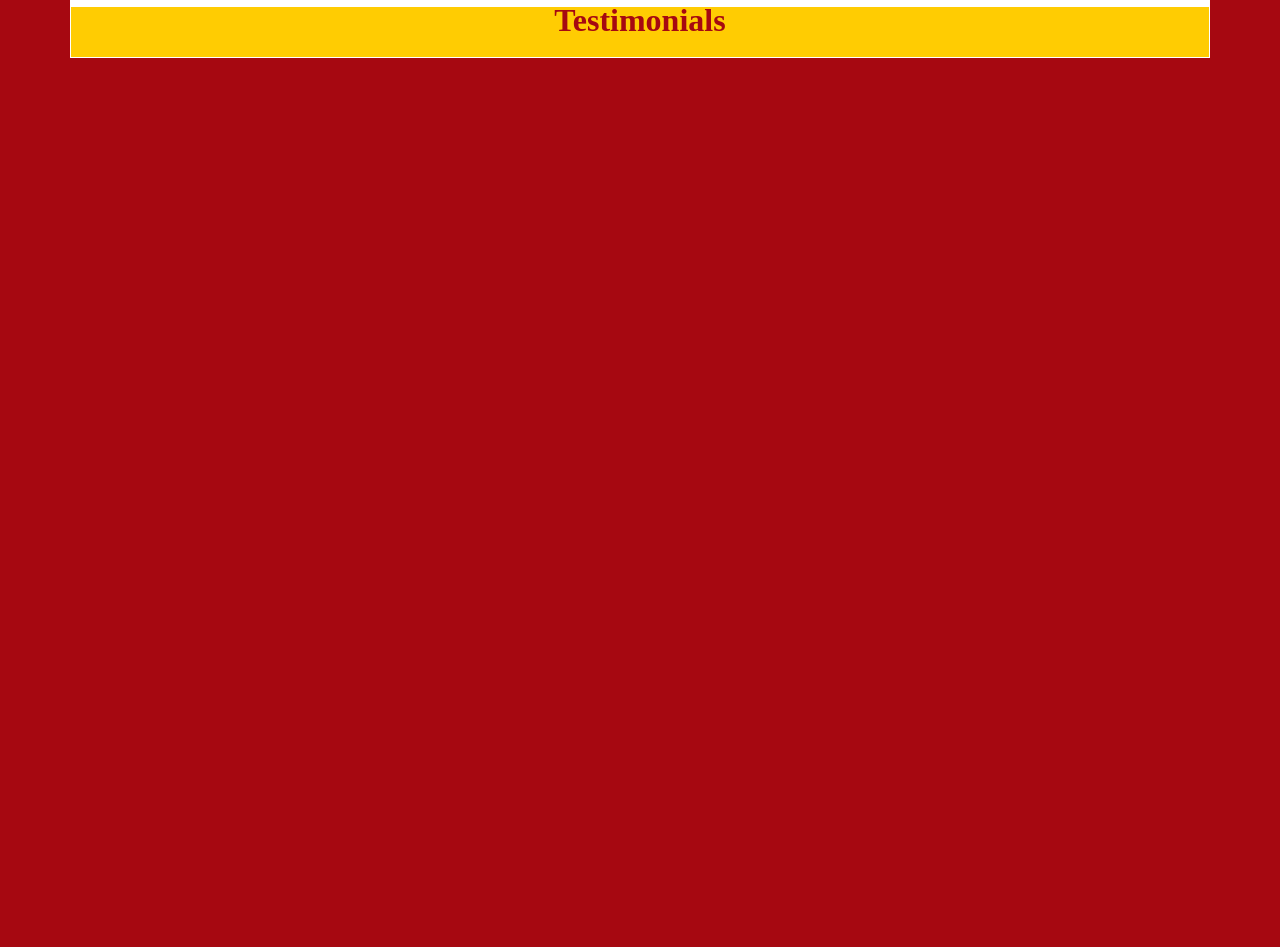
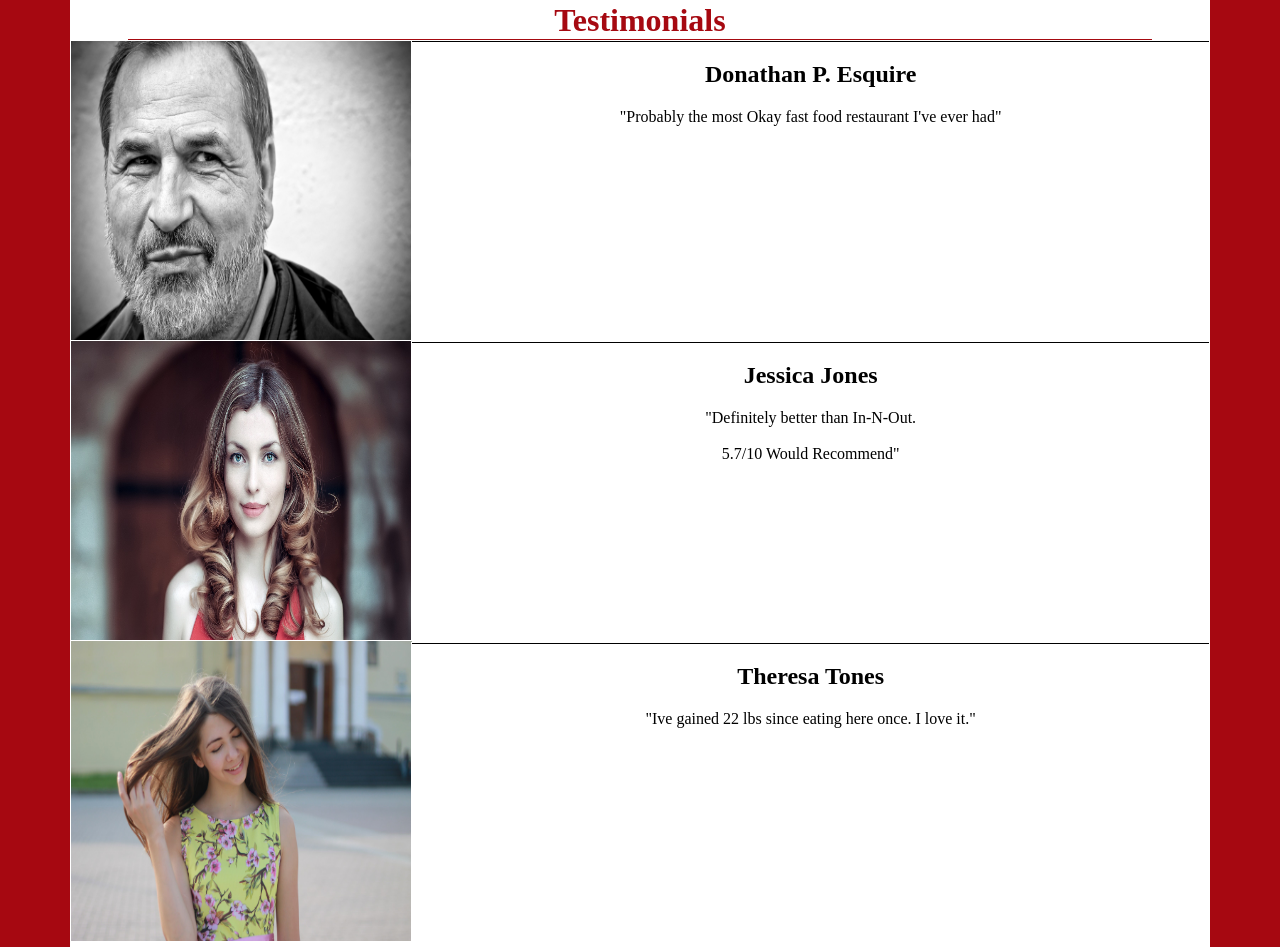
Before and after one commit to wconde/Project4, a plain HTML site: page Contact.html in a window 1280 px wide. Shown: the part 1241-2188 px from the top of the page. Before the commit the page ends 1307 px from the top, so only its background shows below. Drawn offline with Linux system fonts and the light colour scheme.

Commit message:
Testimonials
Added pictures and added text

```diff
--- a/Contact.html
+++ b/Contact.html
@@ -30,7 +30,7 @@
 		</div>
 		</a>
 	</div>
-	<div id="content">
+	<div id="content3">
 		<div>
 			<h1 class="heading">Contact us</h1>
 		</div>
@@ -58,6 +58,35 @@
 		<div>
 			<h1 class="heading">Testimonials</h1>
 		</div>
+		<div class="thirtyOne">
+			<img class="item2" src="images/man1.jpg" alt="">
+		</div>
+		<div class="sevenOne">
+			<h2> Donathan P. Esquire</h2>
+			<p>
+			"Probably the most Okay fast food restaurant I've ever had"
+			</p>
+		</div>
+		<div class="thirtyOne">
+			<img class="item2" src="images/lady.jpg" alt="">
+		</div>
+		<div class="sevenOne">
+			<h2>
+				Jessica Jones
+			</h2>
+			<p>
+				"Definitely better than In-N-Out. <br><br> 5.7/10 Would Recommend"
+			</p>
+		</div>
+		<div class="thirtyOne">
+			<img class="item2" src="images/girl.jpg" alt="">
+		</div>
+		<div class="sevenOne">
+			<h2> Theresa Tones</h2>
+			<p>
+				"Ive gained 22 lbs since eating here once. I love it."
+			</p>
+		</div>
 
 	</div>
 		<div class="navbar">
--- a/stylesheet.css
+++ b/stylesheet.css
@@ -178,6 +178,6 @@ body{
 		background-color: white;
 		margin:0 auto;
 		width:90%;
-		height: 1500px;
+		height: 2000px;
 		border: white solid 1px
 	}
```
Also changed, not shown: images/girl.jpg (added), images/lady.jpg (added), images/man1.jpg (added).
